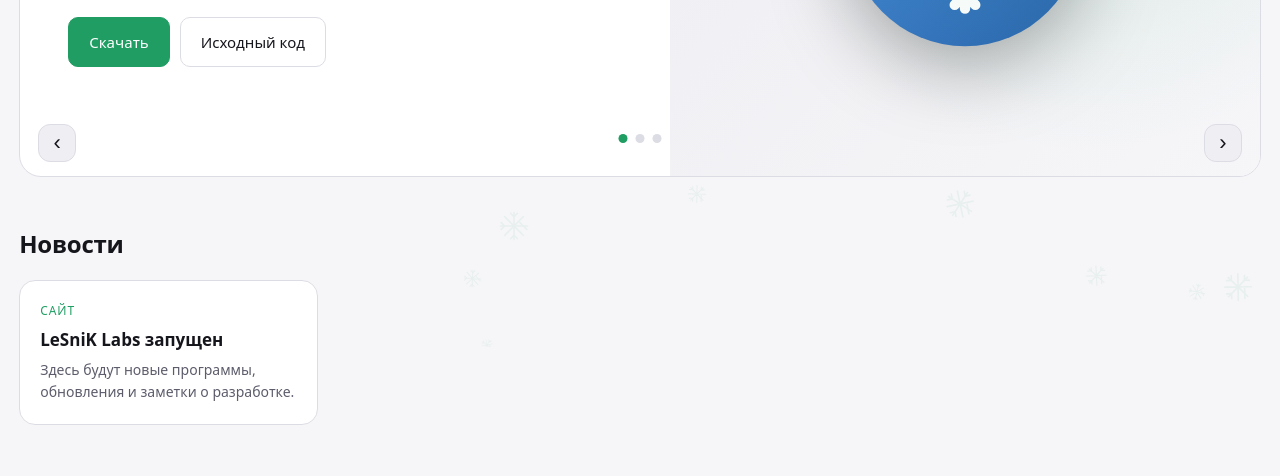
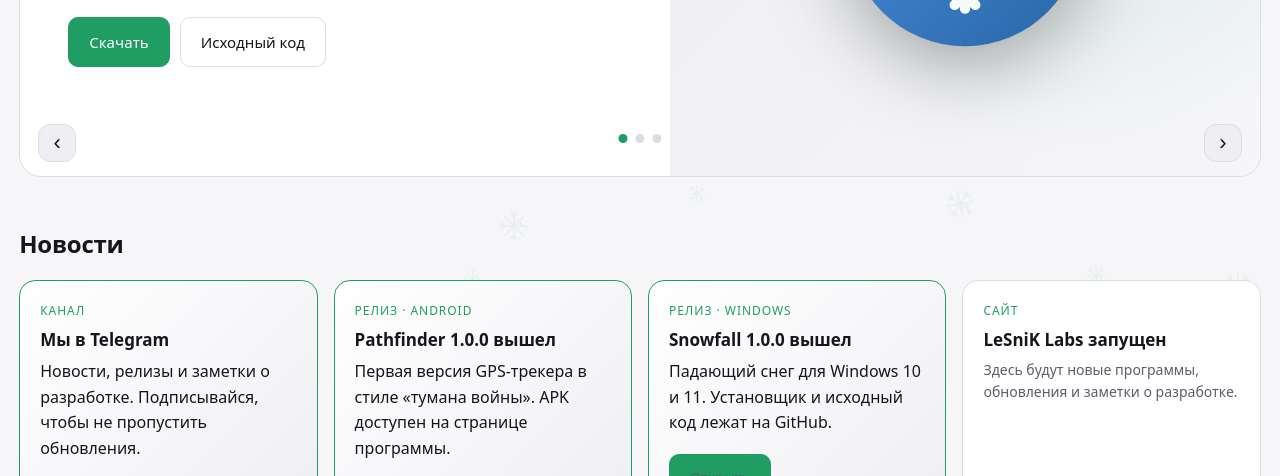
Before and after one commit to xLeSniKx/xLeSniKx.github.io, a plain HTML site: page index.html in a window 1280 px wide. Shown: the part 453-929 px from the top of the page. Drawn offline with Linux system fonts and the light colour scheme.

Commit message:
index.html

```diff
--- a/index.html
+++ b/index.html
@@ -127,6 +127,8 @@
   .news-tile .tag { margin: 0; }
   .news-tile strong { font-size: 17px; font-weight: 600; }
   .news-tile span:last-child { font-size: 14px; color: var(--text-muted); }
+  .news-tile.news-cta { border-color: var(--accent); background: linear-gradient(135deg, var(--surface), var(--surface-2)); }
+  .news-tile .news-btn { align-self: flex-start; margin-top: 12px; font-size: 15px; color: var(--on-accent); pointer-events: none; }
 
   /* Кнопки и карточки */
   .btns { display: flex; gap: 10px; flex-wrap: wrap; }
@@ -239,12 +241,34 @@
   ];
 
   // Новостная лента под слайдером. Новость добавляется копированием блока.
-  var NEWS = [
+    var NEWS = [
+    {
+      tag: 'Канал',
+      title: 'Мы в Telegram',
+      text: 'Новости, релизы и заметки о разработке. Подписывайся, чтобы не пропустить обновления.',
+      link: 'https://t.me/altz86',
+      button: 'Подписаться'
+    },
+    {
+      tag: 'Релиз · Android',
+      title: 'Pathfinder 1.0.0 вышел',
+      text: 'Первая версия GPS-трекера в стиле «тумана войны». APK доступен на странице программы.',
+      link: '#/android',
+      button: 'Открыть'
+    },
+    {
+      tag: 'Релиз · Windows',
+      title: 'Snowfall 1.0.0 вышел',
+      text: 'Падающий снег для Windows 10 и 11. Установщик и исходный код лежат на GitHub.',
+      link: '#/windows',
+      button: 'Открыть'
+    },
     {
       tag: 'Сайт',
       title: 'LeSniK Labs запущен',
       text: 'Здесь будут новые программы, обновления и заметки о разработке.',
-      link: 'https://github.com/xLeSniKx'
+      link: 'https://github.com/xLeSniKx',
+      button: ''
     }
   ];
 
@@ -587,12 +611,14 @@
   // ====== НОВОСТНАЯ ЛЕНТА ======
   const newsBox = document.getElementById('news');
   NEWS.forEach(n => {
-    const tile = el('a', 'news-tile');
-    tile.href = n.link; tile.target = '_blank'; tile.rel = 'noopener';
-    tile.appendChild(el('span', 'tag', n.tag));
-    tile.appendChild(el('strong', '', n.title));
-    tile.appendChild(el('span', '', n.text));
-    newsBox.appendChild(tile);
+  const tile = el('a', 'news-tile' + (n.button ? ' news-cta' : ''));
+  tile.href = n.link;
+  if (n.link.startsWith('http')) { tile.target = '_blank'; tile.rel = 'noopener'; }
+  tile.appendChild(el('span', 'tag', n.tag));
+  tile.appendChild(el('strong', '', n.title));
+  tile.appendChild(el('span', '', n.text));
+  if (n.button) tile.appendChild(el('span', 'btn btn-primary news-btn', n.button));
+  newsBox.appendChild(tile);
   });
 
   // ====== СНЕЖИНКИ ======
```
